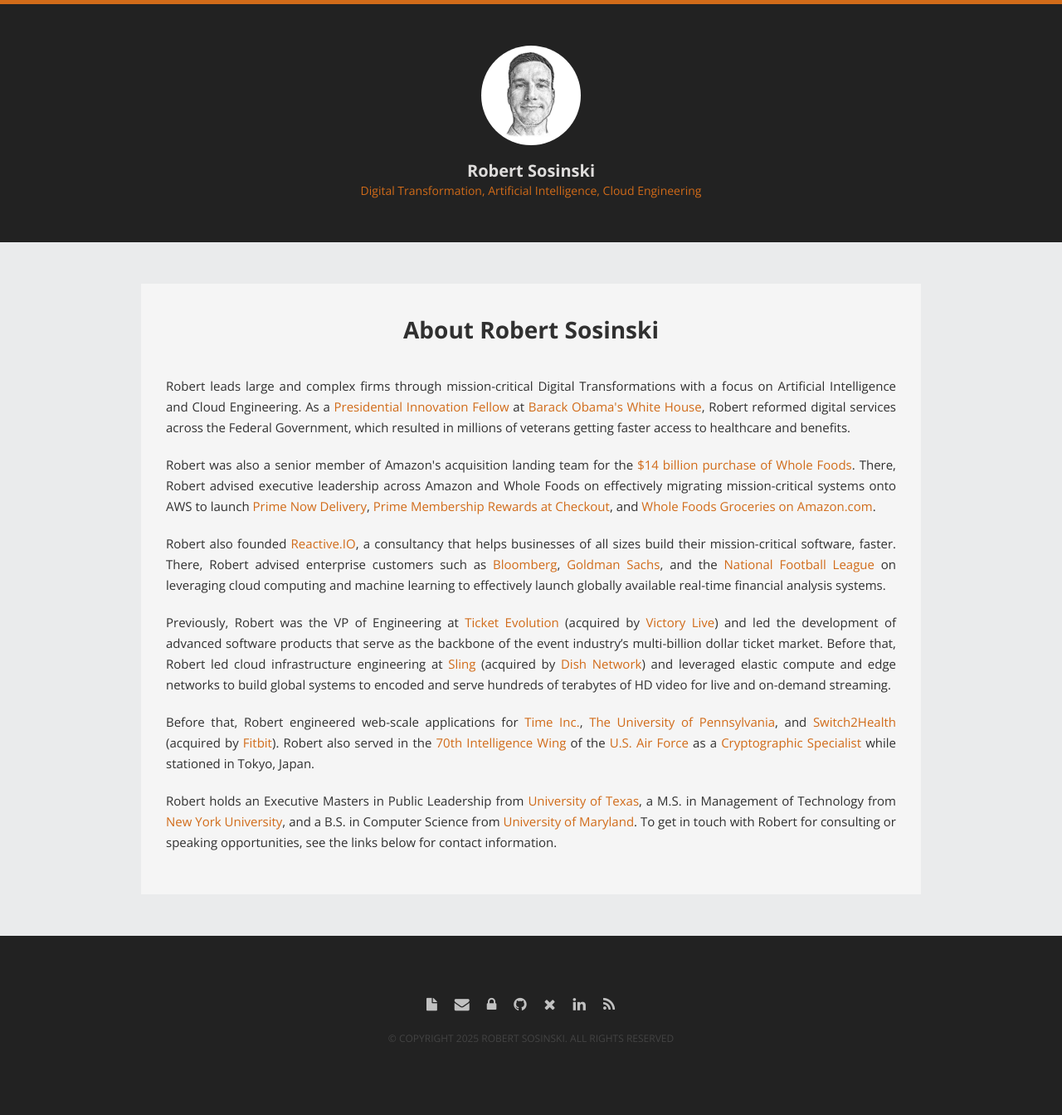
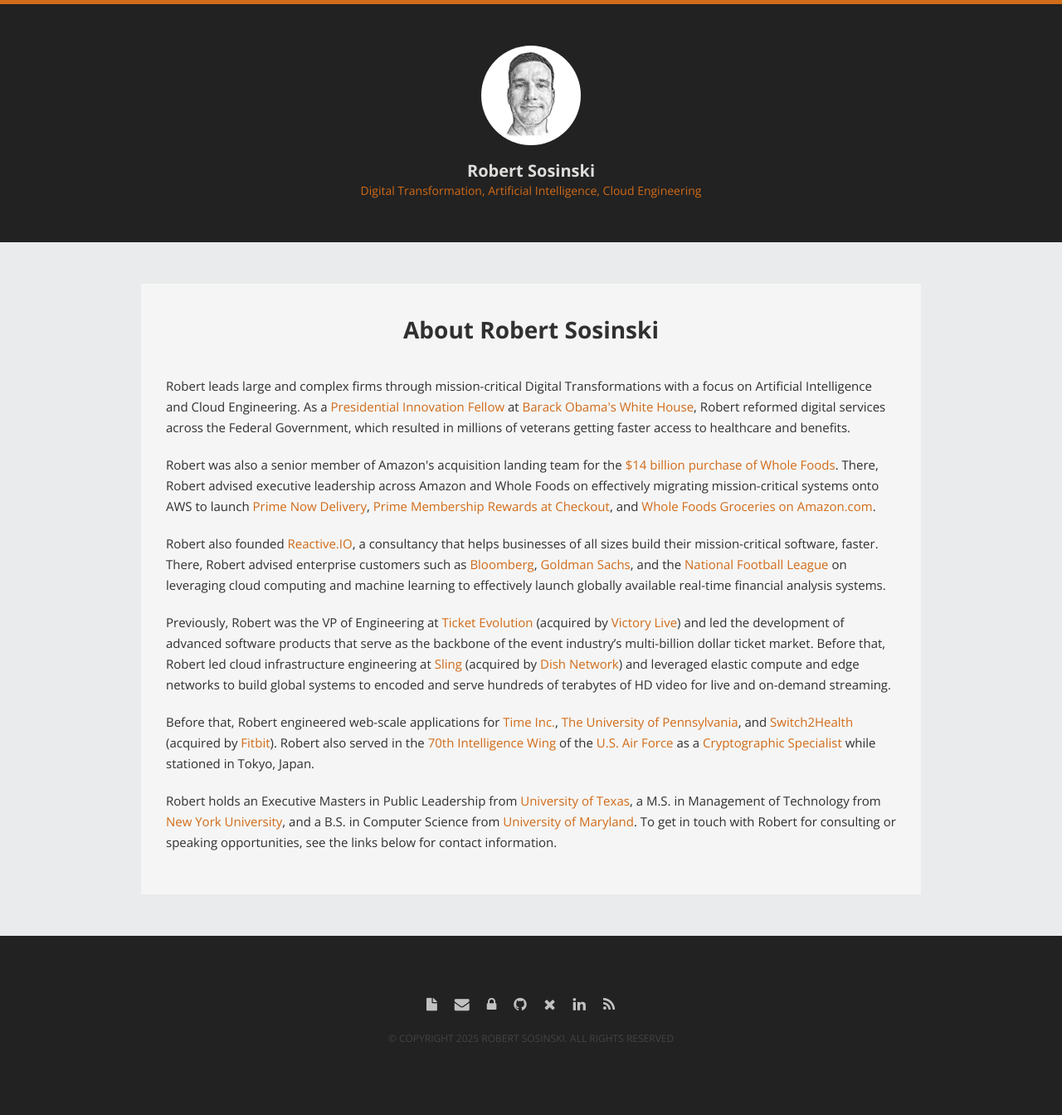
Before and after one commit to robertsosinski/robertsosinski.github.com, a Jekyll site: the page built from index.html, in a window 1280 px wide. Shown: the whole page at 83% size. Built offline with Jekyll 4.4.1, drawn with Linux system fonts in a browser that asks for light colours.

Commit message:
removing justify
Removed text-align justification from page contents.

```diff
--- a/index.html
+++ b/index.html
@@ -4,7 +4,7 @@
 ---
 
 <div class="container">
-    <div class="page-contents" style="padding: 30px; text-align: justify;">
+    <div class="page-contents" style="padding: 30px;">
         <h1 class="page-title" style="text-align: center; margin-top: 10px;">About Robert Sosinski</h1>
 
         <p>
```
